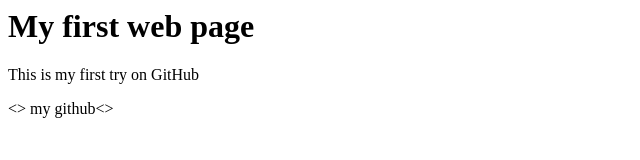
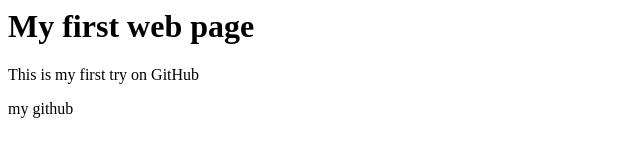
Before and after one commit to drutagengwa/new, a plain HTML site: page index.html in a window 1280 px wide. Shown: the full height of the page, 0-640 px from the left. Drawn offline with Linux system fonts and the light colour scheme.

Commit message:
Update index.html

```diff
--- a/index.html
+++ b/index.html
@@ -2,6 +2,6 @@
 <body>
 <h1>My first web page</h1>
 <p> This is my first try on GitHub</p>
-<> my github<>
+<p> my github</p>
 </html>
 </body>
```
